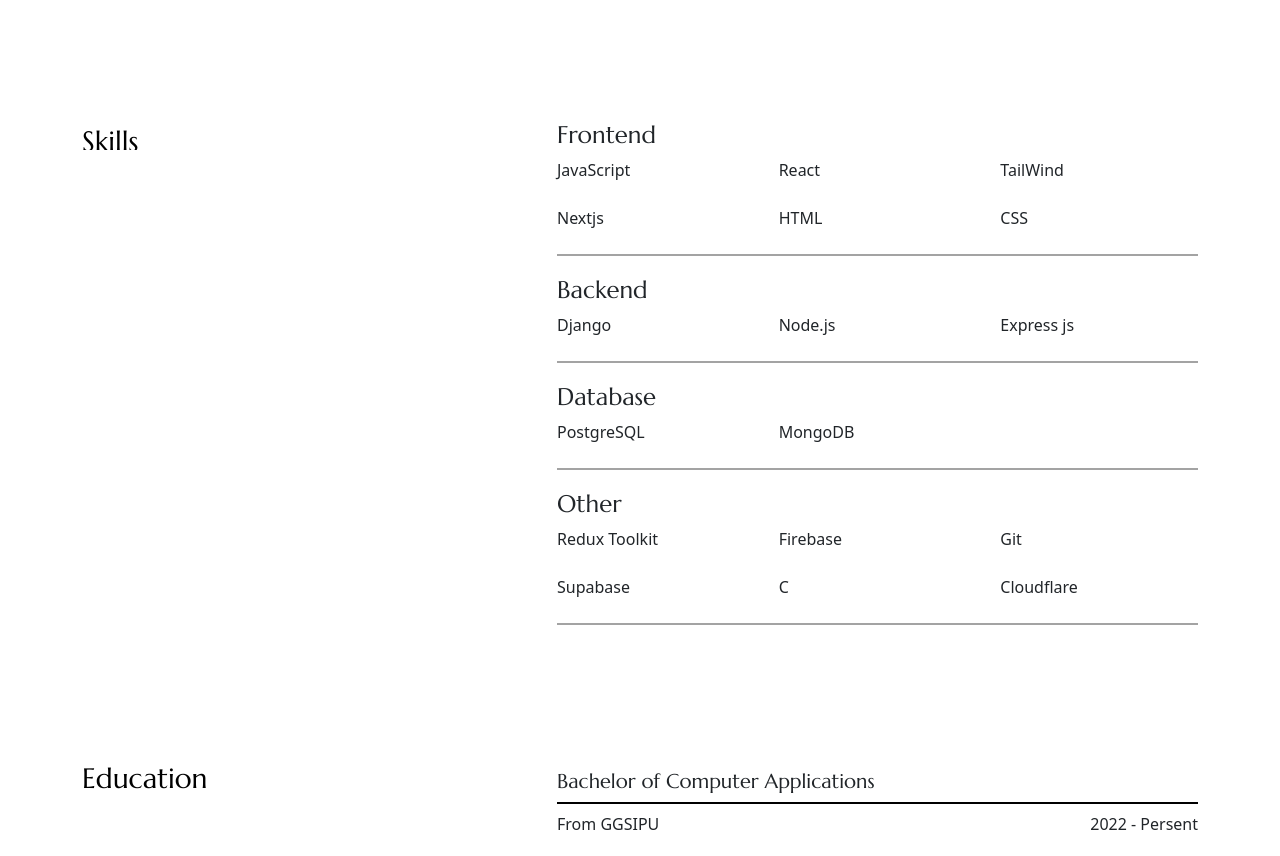
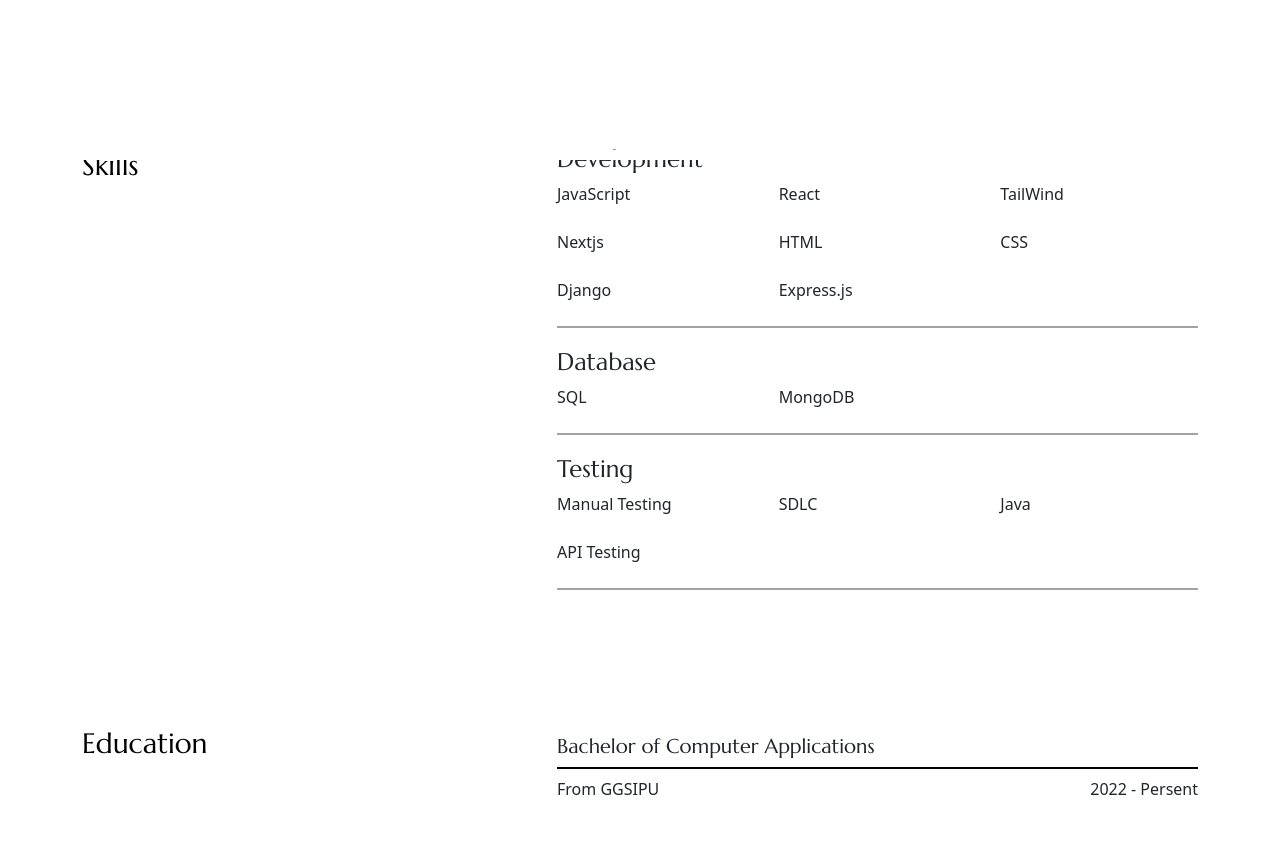
Before and after one commit to MG-9205/My-Portfolio, a React (Vite) app: page /About in a window 1280 px wide. Shown: the part 640-1496 px from the top of the page. Built offline with nearby package versions, Linux system fonts and the light colour scheme; no server answers.

Commit message:
updating the about me page

```diff
--- a/src/Data.jsx
+++ b/src/Data.jsx
@@ -23,7 +23,7 @@
 
 const dataabout = {
     title: "a bit about my self",
-    aboutme: "I’m a passionate web developer with expertise in building modern, responsive web applications. I specialize in front-end technologies like React, Next.js, and Tailwind CSS, and I have strong experience in backend development using Node.js, Prisma ORM, and PostgreSQL. My projects range from eCommerce platforms to interactive mapping applications. I’m always eager to learn new technologies and create impactful digital experiences.",
+    aboutme: "I'm a tech enthusiast with a strong background in software development and testing. I enjoy building responsive, user-friendly applications using technologies like React, Next.js, and Tailwind CSS, and I have hands-on experience with backend frameworks like Express.js and Django. I'm also well-versed in database systems like SQL and MongoDB, and have practical knowledge of software testing, including manual testing, API testing, and the SDLC process. I'm always eager to learn new technologies and contribute to creating reliable, high-quality software solutions.",
 };
 const worktimeline = [
     {
@@ -40,10 +40,9 @@
 ];
 
 const skills = {
-    frontend: ["JavaScript", "React", "TailWind","Nextjs","HTML","CSS"],
-    backend: ["Django", "Node.js","Express js"],
-    database: ["PostgreSQL", "MongoDB"],
-    other: ["Redux Toolkit", "Firebase", "Git","Supabase","C","Cloudflare"],
+    Development: ["JavaScript", "React", "TailWind","Nextjs","HTML","CSS","Django","Express.js"],
+    database: ["SQL", "MongoDB"],
+    Testing: ["Manual Testing", "SDLC", "Java","API Testing"]
   };
 const Education = [{
         title: "Bachelor of Computer Applications",
--- a/src/Pages/about/About.jsx
+++ b/src/Pages/about/About.jsx
@@ -61,20 +61,10 @@
   </Col>
   <Col lg="7">
     <div className="skill-category">
-      <h4>Frontend</h4>
+      <h4>Development</h4>
       <Row className="" >
-        {skills.frontend.map((skill, index) => (
+        {skills.Development.map((skill, index) => (
           <Col key={index} xs="4" sm="4" md="4" className="mb-2 ">
-            <p>{skill}</p>
-          </Col>
-        ))}
-      </Row>
-    </div>
-    <div className="skill-category">
-      <h4>Backend</h4>
-      <Row>
-        {skills.backend.map((skill, index) => (
-          <Col key={index} xs="4" sm="4" md="4" className="mb-2">
             <p>{skill}</p>
           </Col>
         ))}
@@ -91,15 +81,16 @@
       </Row>
     </div>
     <div className="skill-category">
-      <h4>Other</h4>
+      <h4>Testing</h4>
       <Row>
-        {skills.other.map((skill, index) => (
+        {skills.Testing.map((skill, index) => (
           <Col key={index} xs="4" sm="4" md="4" className="mb-2">
             <p>{skill}</p>
           </Col>
         ))}
       </Row>
     </div>
+
   </Col>
 </Row>
 
```
